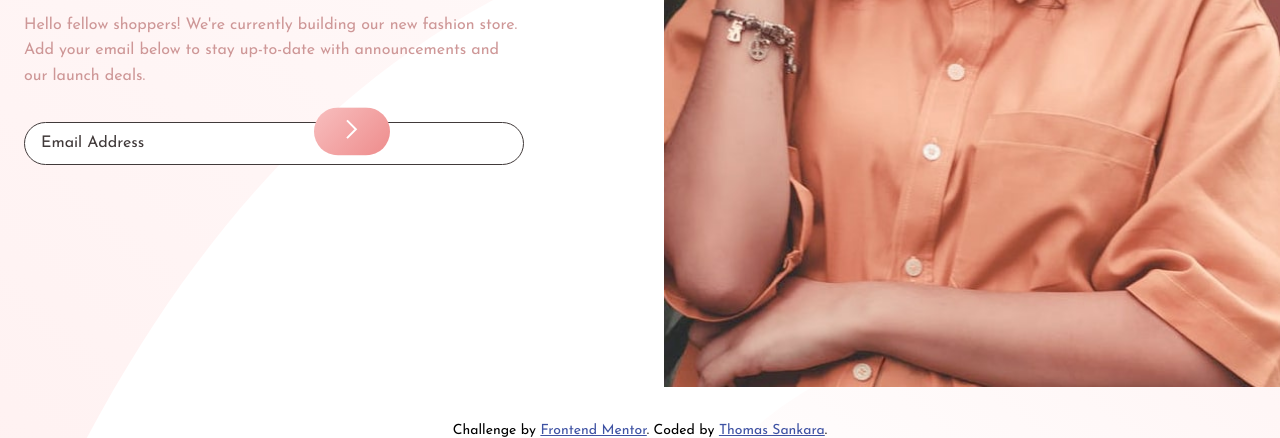
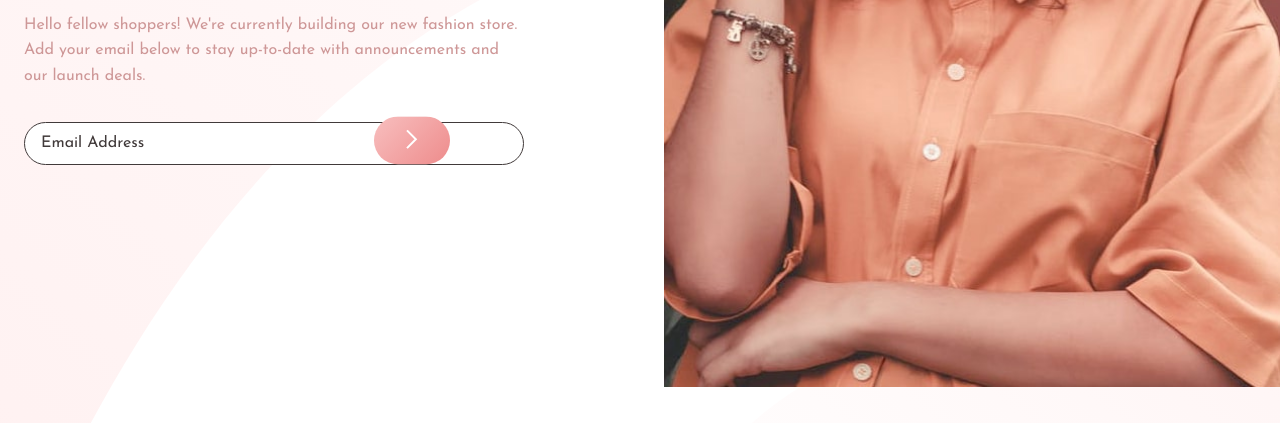
Before and after one commit to mariusty/base-apparel, a plain HTML site: page index.html in a window 1280 px wide. Shown: the part 418-856 px from the top of the page. Drawn offline with Linux system fonts and the light colour scheme.

Commit message:
fix: button position

```diff
--- a/index.css
+++ b/index.css
@@ -98,8 +98,7 @@ form label {
 
 form button {
   position: absolute;
-  top: 65%;
-  right: -0.5rem;
+  top: 77%;
   transform: translateY(-65%);
 
   background-image: linear-gradient(135deg, hsl(0, 80%, 86%), hsl(0, 74%, 74%));
@@ -176,6 +175,6 @@ form button:hover {
   }
 
   form button {
-    right: 250px;
+    right: 190px;
   }
 }
--- a/index.html
+++ b/index.html
@@ -61,16 +61,6 @@
         </picture>
       </article>
     </main>
-
-    <footer>
-      <p class="attribution">
-        Challenge by
-        <a href="https://www.frontendmentor.io?ref=challenge" target="_blank"
-          >Frontend Mentor</a
-        >. Coded by <a href="https://tsbsankara.netlify.app">Thomas Sankara</a>.
-      </p>
-    </footer>
-
     <script src="index.js"></script>
   </body>
 </html>
```
